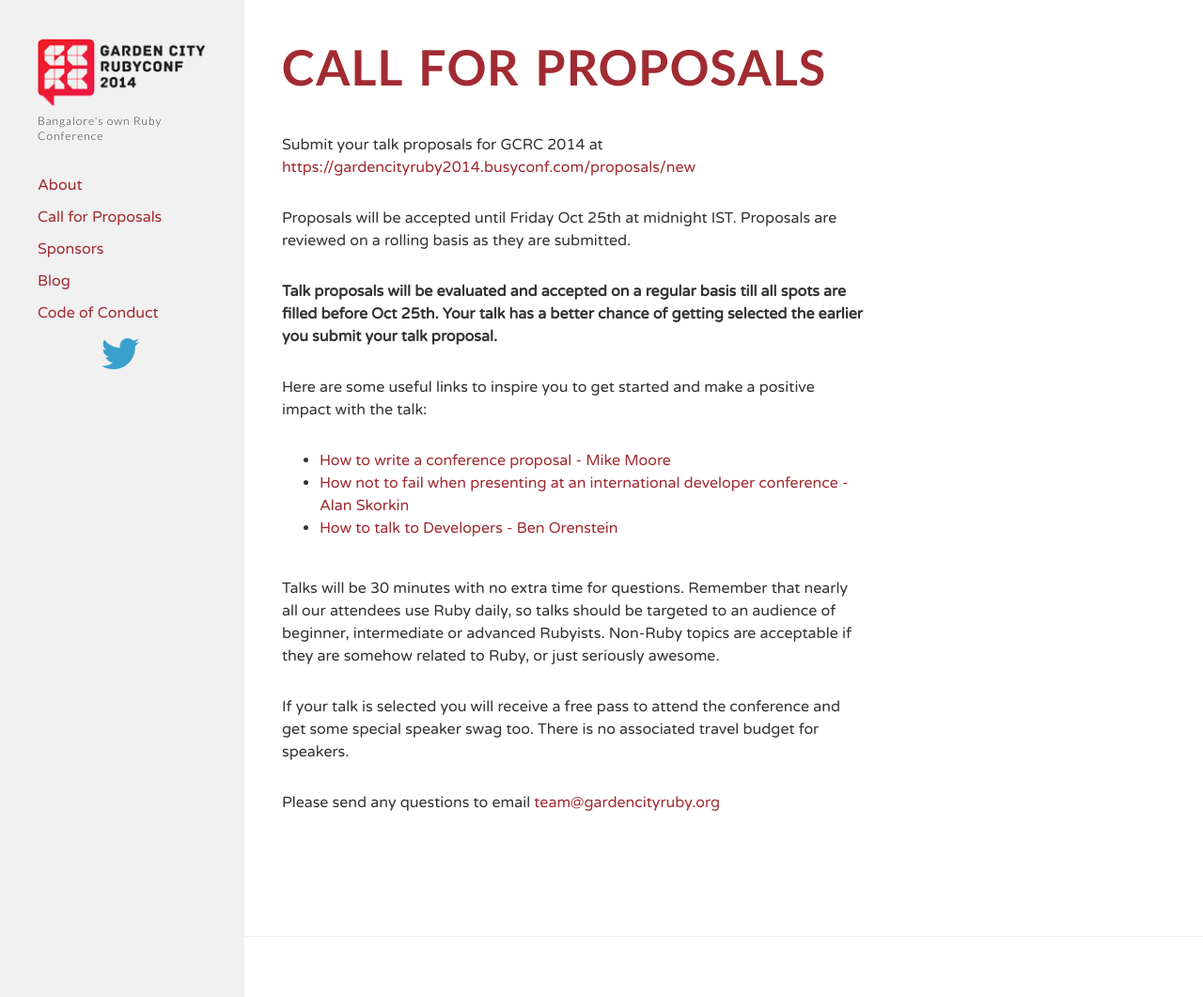
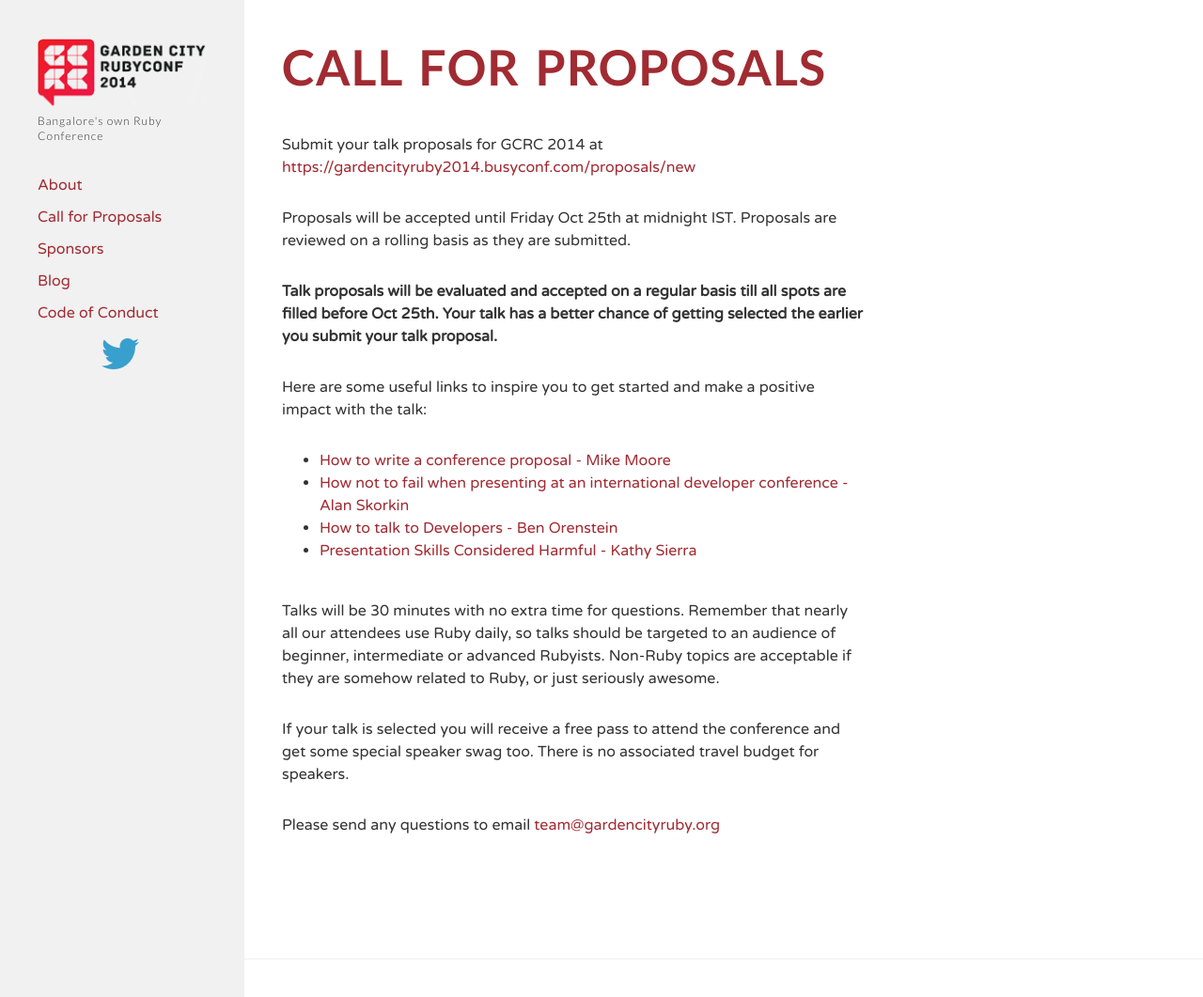
Before and after one commit to GardenCityRuby/GCRC2014, a Jekyll site: the page built from cfp.md, in a window 1280 px wide and 1061 px high. Shown: the whole window at 94% size. Built offline with Jekyll 4.4.1, drawn with Linux system fonts in a browser that asks for light colours; nearby versions of some CDN libraries.

Commit message:
Included link to Kathy Sierra's blogpost in the cfp page

```diff
--- a/cfp.md
+++ b/cfp.md
@@ -16,6 +16,7 @@ Here are some useful links to inspire you to get started and make a positive imp
 * [How to write a conference proposal - Mike Moore](http://blowmage.com/2013/01/24/writing-conf-proposals)
 * [How not to fail when presenting at an international developer conference - Alan Skorkin](http://webuild.envato.com/blog/how-not-to-fail-when-presenting-at-an-international-developer-conference/)
 * [How to talk to Developers - Ben Orenstein](http://www.youtube.com/watch?v=l9JXH7JPjR4)
+* [Presentation Skills Considered Harmful - Kathy Sierra](http://seriouspony.com/blog/2013/10/4/presentation-skills-considered-harmful)
 
 
 Talks will be 30 minutes with no extra time for questions. Remember that nearly all our attendees use Ruby daily, so talks should be targeted to an audience of beginner, intermediate or advanced Rubyists. Non-Ruby topics are acceptable if they are somehow related to Ruby, or just seriously awesome.
```
